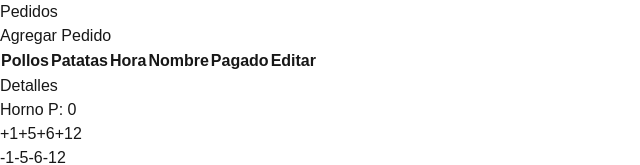
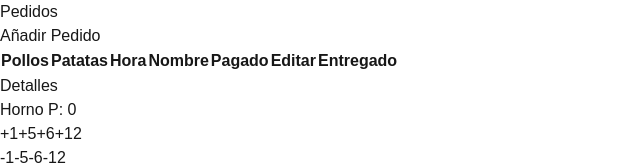
Before and after one commit to Kilex79/web-food-orders, a Next.js app: page / in a window 1280 px wide. Shown: the top 165 px of the page, without its empty margins (0-640 px from the left). Built offline with nearby package versions, Linux system fonts and the light colour scheme.

Commit message:
add delivered status to orders and implement toggle functionality in OrderModal and Table components

```diff
--- a/src/app/components/ui/OrderModal.tsx
+++ b/src/app/components/ui/OrderModal.tsx
@@ -7,6 +7,7 @@ export interface Order {
   time: string;
   name: string;
   paid: boolean;
+  delivered: boolean;
   phone: boolean;
 }
 
@@ -41,6 +42,7 @@ export function OrderModal({
       time: getCurrentTime(),
       name: "",
       paid: false,
+      delivered: false,
       phone: false,
     }
   );
@@ -56,6 +58,7 @@ export function OrderModal({
         time: getCurrentTime(),
         name: "",
         paid: false,
+        delivered: false,
         phone: false,
       });
     }
@@ -77,6 +80,7 @@ export function OrderModal({
       time: getCurrentTime(),
       name: "",
       paid: false,
+      delivered: false,
       phone: false,
     });
     onClose();
--- a/src/app/components/ui/Table.tsx
+++ b/src/app/components/ui/Table.tsx
@@ -13,10 +13,16 @@ interface Order {
 interface TableProps {
   orders: Order[];
   title?: string;
-  onEditOrder: (order: Order, index: number) => void; // Nueva función para editar
+  onEditOrder: (order: Order, index: number) => void;
+  onToggleDelivered: (index: number) => void; // Nuevo manejador
 }
 
-export function Table({ orders, title, onEditOrder }: TableProps) {
+export function Table({
+  orders,
+  title,
+  onEditOrder,
+  onToggleDelivered,
+}: TableProps) {
   return (
     <div className="overflow-x-auto rounded-lg">
       {title && <h2 className="text-xl font-bold mb-4">{title}</h2>}
@@ -41,13 +47,18 @@ export function Table({ orders, title, onEditOrder }: TableProps) {
             <th className="px-6 py-3 text-left text-xs font-medium text-gray-500 uppercase tracking-wider">
               Editar
             </th>
+            <th className="px-6 py-3 text-left text-xs font-medium text-gray-500 uppercase tracking-wider">
+              Entregado
+            </th>
           </tr>
         </thead>
         <tbody className="bg-white divide-y divide-gray-200 dark:bg-gray-700 dark:divide-gray-600">
           {orders.map((order, index) => (
             <tr
               key={index}
-              className="hover:bg-gray-100 dark:hover:bg-gray-600"
+              className={`hover:bg-gray-100 dark:hover:bg-gray-600 ${
+                order.delivered ? "opacity-50 bg-gray-500 bg-opacity-80" : ""
+              }`}
             >
               <td className="px-6 py-4 text-sm text-gray-900 dark:text-gray-100">
                 {order.chickens}
@@ -71,6 +82,18 @@ export function Table({ orders, title, onEditOrder }: TableProps) {
                   <PencilSquareIcon className="w-5 h-5" />
                 </button>
               </td>
+              <td className="px-6 py-4 text-sm">
+                <button
+                  onClick={() => onToggleDelivered(index)}
+                  className={`px-3 py-1 text-white font-bold rounded transition-colors ${
+                    order.delivered
+                      ? "bg-green-500 hover:bg-green-600"
+                      : "bg-gray-500 hover:bg-gray-600"
+                  }`}
+                >
+                  {order.delivered ? "✔️" : "❌"}
+                </button>
+              </td>
             </tr>
           ))}
         </tbody>
--- a/src/app/page.tsx
+++ b/src/app/page.tsx
@@ -10,6 +10,7 @@ export default function Home() {
   const [isModalOpen, setIsModalOpen] = useState<boolean>(false);
   const [orderToEdit, setOrderToEdit] = useState<Order | null>(null);
   const [editIndex, setEditIndex] = useState<number | null>(null);
+
 
   // Cargar órdenes desde localStorage
   useEffect(() => {
@@ -68,6 +69,13 @@ export default function Home() {
     setIsModalOpen(false);
   };
 
+  const toggleDelivered = (index: number) => {
+    const updatedOrders = [...orders];
+    updatedOrders[index].delivered = !updatedOrders[index].delivered;
+    setOrders(updatedOrders);
+  };
+
+
   return (
     <main className="bg-gray-900 dark:bg-gray-900 min-h-screen">
       <div className="grid grid-cols-4">
@@ -82,9 +90,9 @@ export default function Home() {
               onClick={openAddModal}
               className="mt-4 bg-blue-500 hover:bg-blue-700 text-white font-bold py-2 px-4 rounded"
             >
-              Agregar Pedido
+              Añadir Pedido
             </button>
-            <Table orders={orders} onEditOrder={openEditModal} />
+            <Table orders={orders} onEditOrder={openEditModal} onToggleDelivered={toggleDelivered} />
           </div>
         </div>
 
```
